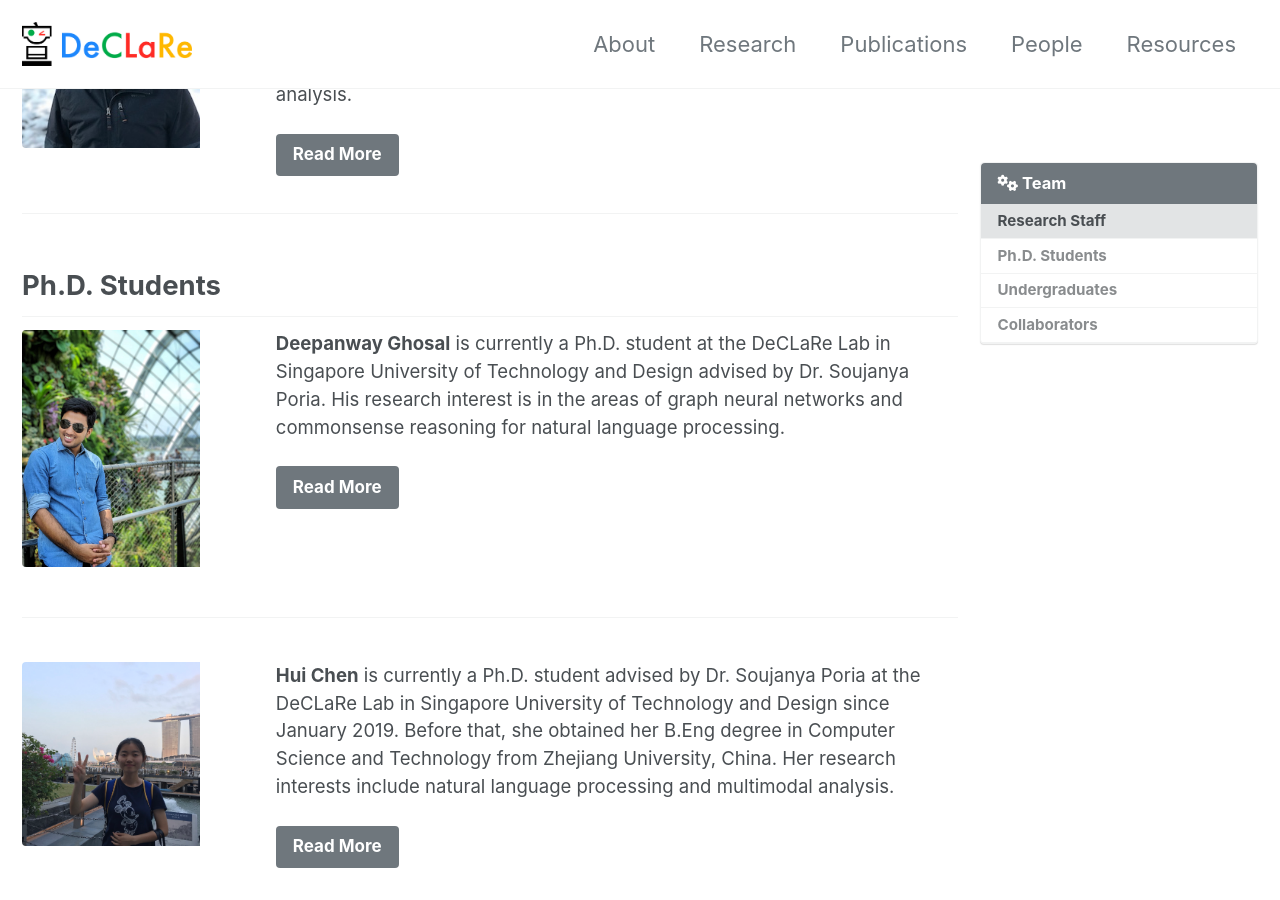
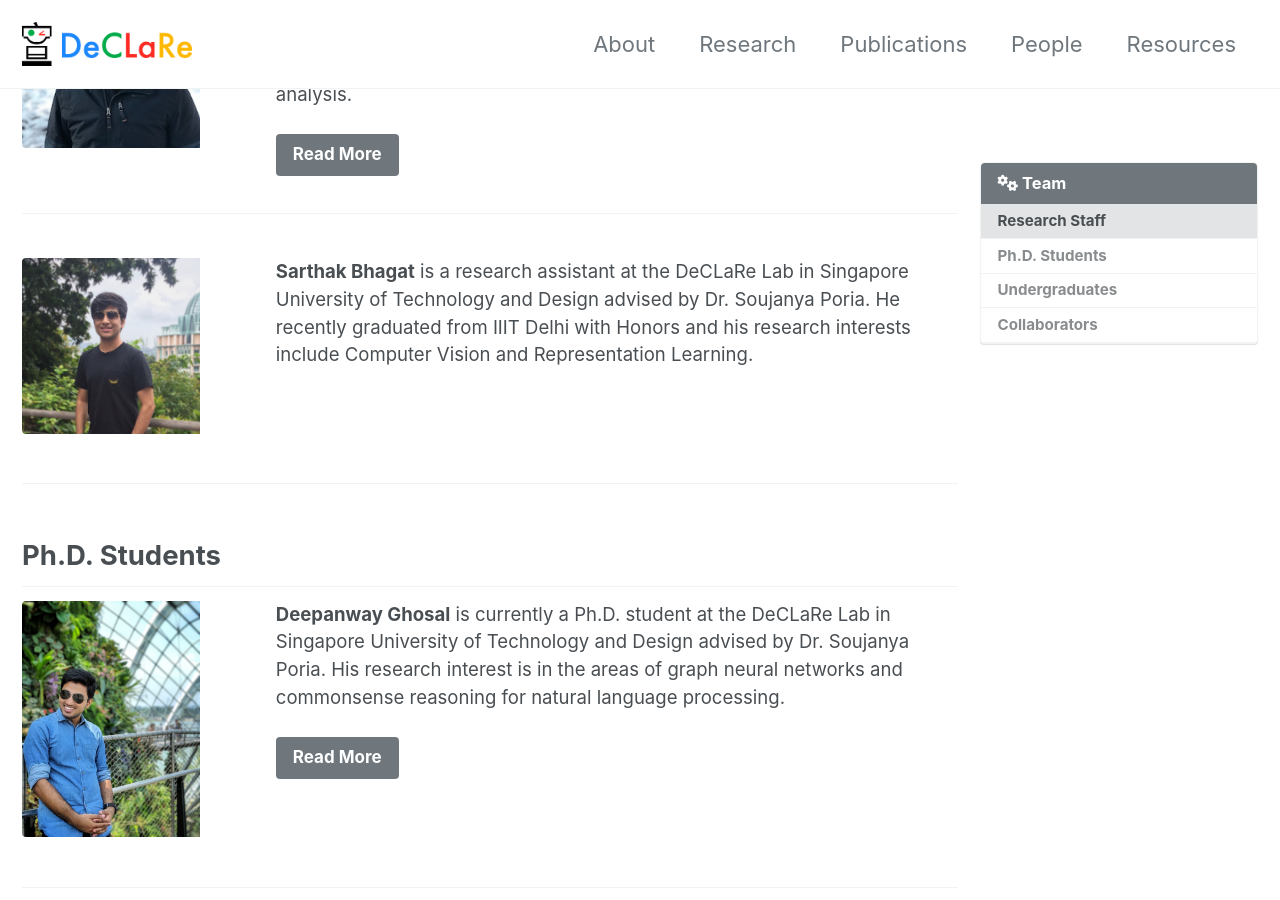
Before and after one commit to declare-lab/declare-lab.github.io, a Jekyll site: the page built from _pages/people.md, in a window 1280 px wide and 900 px high, scrolled down 1084 px. Built offline with Jekyll 4.4.1, drawn with Linux system fonts in a browser that asks for light colours; cached includes are drawn as plain includes; nearby versions of some CDN libraries.

Commit message:
add people

```diff
--- a/_pages/people.md
+++ b/_pages/people.md
@@ -34,6 +34,9 @@ devamanyu:
     btn_label: "Read More"
     btn_class: "btn btn--primary btn--small"
 
+sarthak:
+  - image_path: /assets/images/people/sarthak.jpg
+    excerpt: "**Sarthak Bhagat** is a research assistant at the DeCLaRe Lab in Singapore University of Technology and Design advised by Dr. Soujanya Poria. He recently graduated from IIIT Delhi with Honors and his research interests include Computer Vision and Representation Learning."
 
 
 deepanway:
@@ -201,6 +204,8 @@ We have an amazing team of researchers comprising of PhD Students, Senior Resear
 
 {% include feature_row2 id="devamanyu" type="left" %}
 
+{% include feature_row2 id="sarthak" type="left" %}
+
 
 
 ## Ph.D. Students
```
Also changed, not shown: assets/images/people/sarthak.jpg (added).
